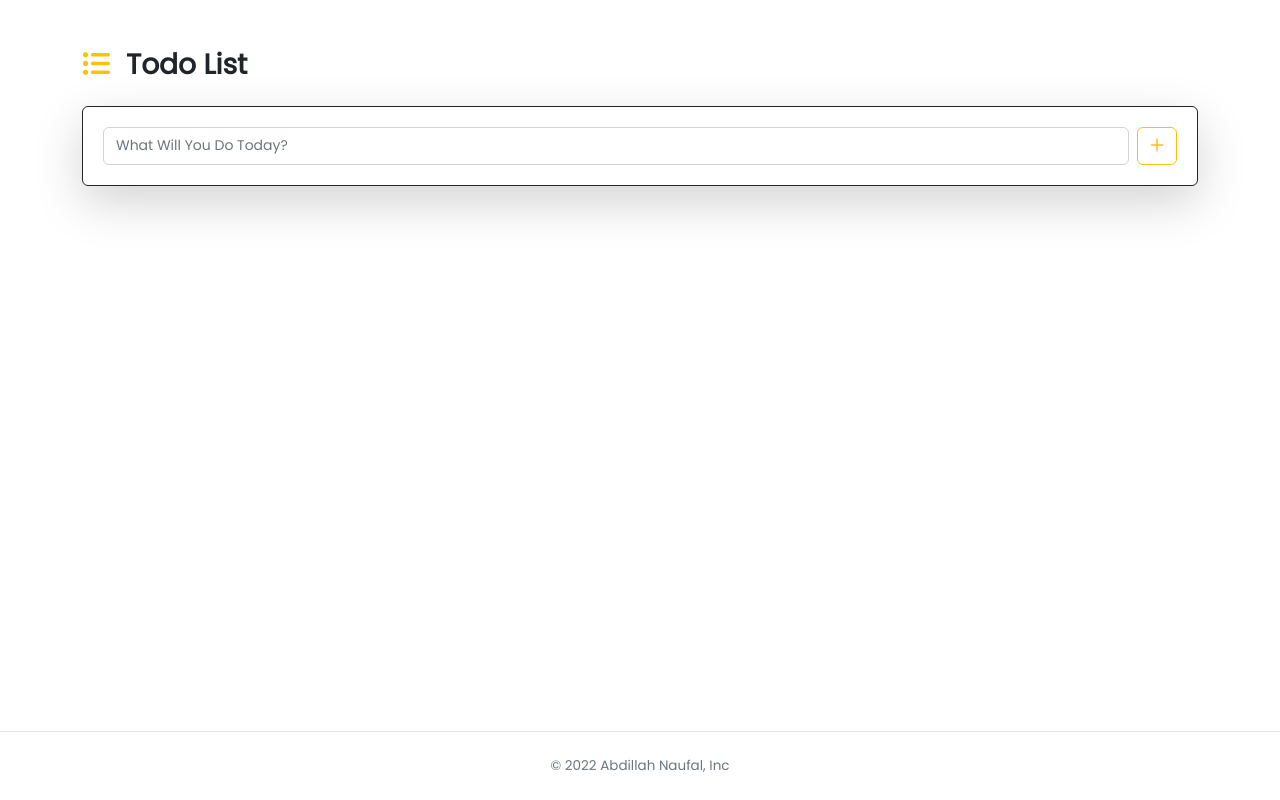
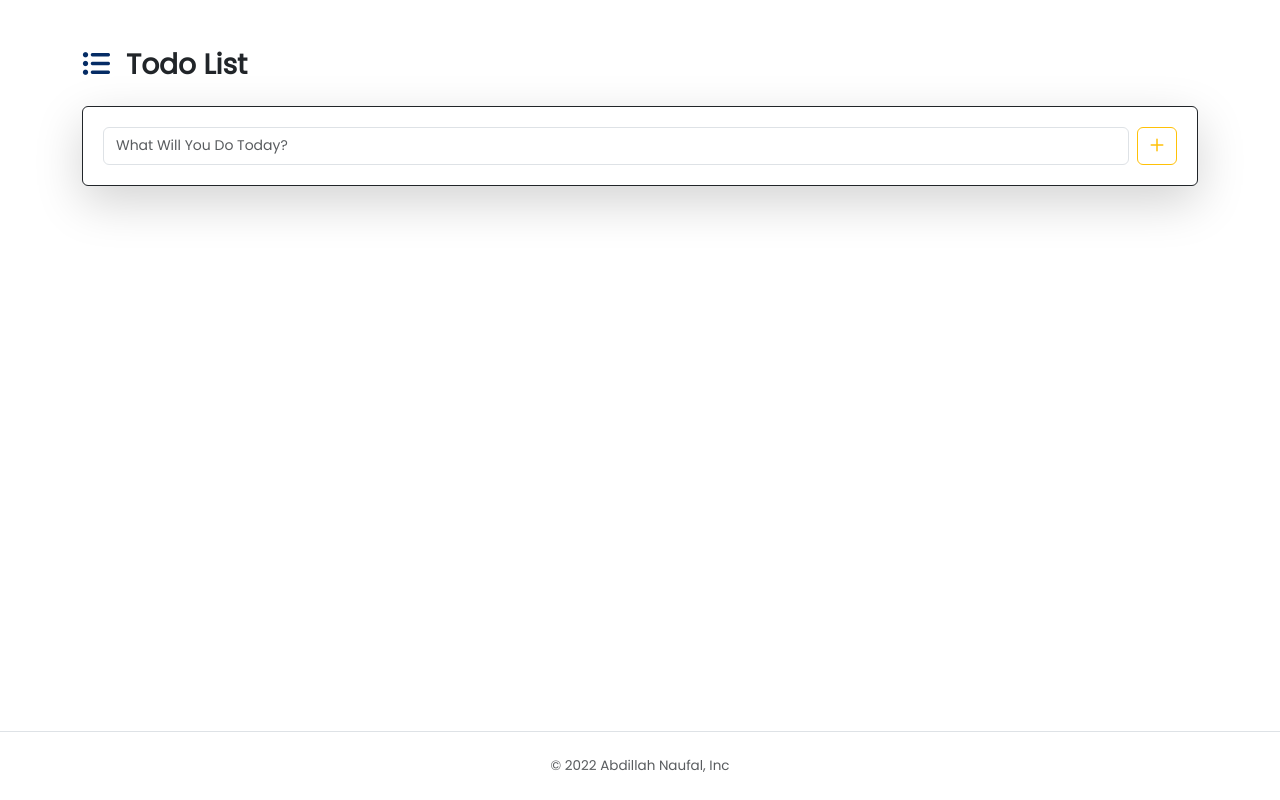
Before and after one commit to abdFal/Todo-List-App, a PHP site: page / in a window 1280 px wide. Run offline with PHP 8.4, Linux system fonts and the light colour scheme; data that the repository does not hold is empty; some libraries are stand-ins or nearby versions.

Commit message:
Small Adjustment

```diff
--- a/edit.php
+++ b/edit.php
@@ -4,7 +4,7 @@
     <meta charset="utf-8">
     <meta name="viewport" content="width=device-width, initial-scale=1">
     <title>My Todo List App</title>
-    <link href="https://cdn.jsdelivr.net/npm/bootstrap@5.2.3/dist/css/bootstrap.min.css" rel="stylesheet" integrity="sha384-rbsA2VBKQhggwzxH7pPCaAqO46MgnOM80zW1RWuH61DGLwZJEdK2Kadq2F9CUG65" crossorigin="anonymous">
+    <link href="https://cdn.jsdelivr.net/npm/bootstrap@5.3.0-alpha1/dist/css/bootstrap.min.css" rel="stylesheet" integrity="sha384-GLhlTQ8iRABdZLl6O3oVMWSktQOp6b7In1Zl3/Jr59b6EGGoI1aFkw7cmDA6j6gD" crossorigin="anonymous">
     <link rel="icon" href="/images/list-2389219_1280-removebg-preview.png" type="image/x-icon" >
     <link rel="stylesheet" href="style.css">
     <script src="https://kit.fontawesome.com/e81773e2de.js" crossorigin="anonymous"></script>
--- a/index.php
+++ b/index.php
@@ -4,7 +4,7 @@
     <meta charset="utf-8">
     <meta name="viewport" content="width=device-width, initial-scale=1">
     <title>My Todo List App</title>
-    <link href="https://cdn.jsdelivr.net/npm/bootstrap@5.2.3/dist/css/bootstrap.min.css" rel="stylesheet" integrity="sha384-rbsA2VBKQhggwzxH7pPCaAqO46MgnOM80zW1RWuH61DGLwZJEdK2Kadq2F9CUG65" crossorigin="anonymous">
+    <link href="https://cdn.jsdelivr.net/npm/bootstrap@5.3.0-alpha1/dist/css/bootstrap.min.css" rel="stylesheet" integrity="sha384-GLhlTQ8iRABdZLl6O3oVMWSktQOp6b7In1Zl3/Jr59b6EGGoI1aFkw7cmDA6j6gD" crossorigin="anonymous">
     <link rel="icon" href="/images/Group 33.svg" type="image/x-icon" >
     <link rel="stylesheet" href="style.css">
     <script src="https://kit.fontawesome.com/e81773e2de.js" crossorigin="anonymous"></script>
@@ -13,7 +13,7 @@
 
     <div class="container my-5">
       <div class="title my-4">
-        <h2 class="display-6 fw-semibold fs-3"><i class="fa-solid fa-list-ul text-warning"></i><span class="ms-3">Todo List</span></h2>
+        <h2 class="display-6 fw-semibold fs-3"><i class="fa-solid fa-list-ul text-primary-emphasis"></i><span class="ms-3">Todo List</span></h2>
       </div>
 <!-- card -->
     <div class="card shadow-lg p-1 mb-5 bg-body rounded border-dark">
@@ -56,7 +56,7 @@ $alldata = mysqli_query($connect, "SELECT * FROM list");
   </div>
   </footer>
     </div>
-    <script src="https://cdn.jsdelivr.net/npm/bootstrap@5.2.3/dist/js/bootstrap.bundle.min.js" integrity="sha384-kenU1KFdBIe4zVF0s0G1M5b4hcpxyD9F7jL+jjXkk+Q2h455rYXK/7HAuoJl+0I4" crossorigin="anonymous"></script>
+    <script src="https://cdn.jsdelivr.net/npm/bootstrap@5.3.0-alpha1/dist/js/bootstrap.bundle.min.js" integrity="sha384-w76AqPfDkMBDXo30jS1Sgez6pr3x5MlQ1ZAGC+nuZB+EYdgRZgiwxhTBTkF7CXvN" crossorigin="anonymous"></script>
     <script src="/js/main.js"></script>
   </body>
 </html>
```
